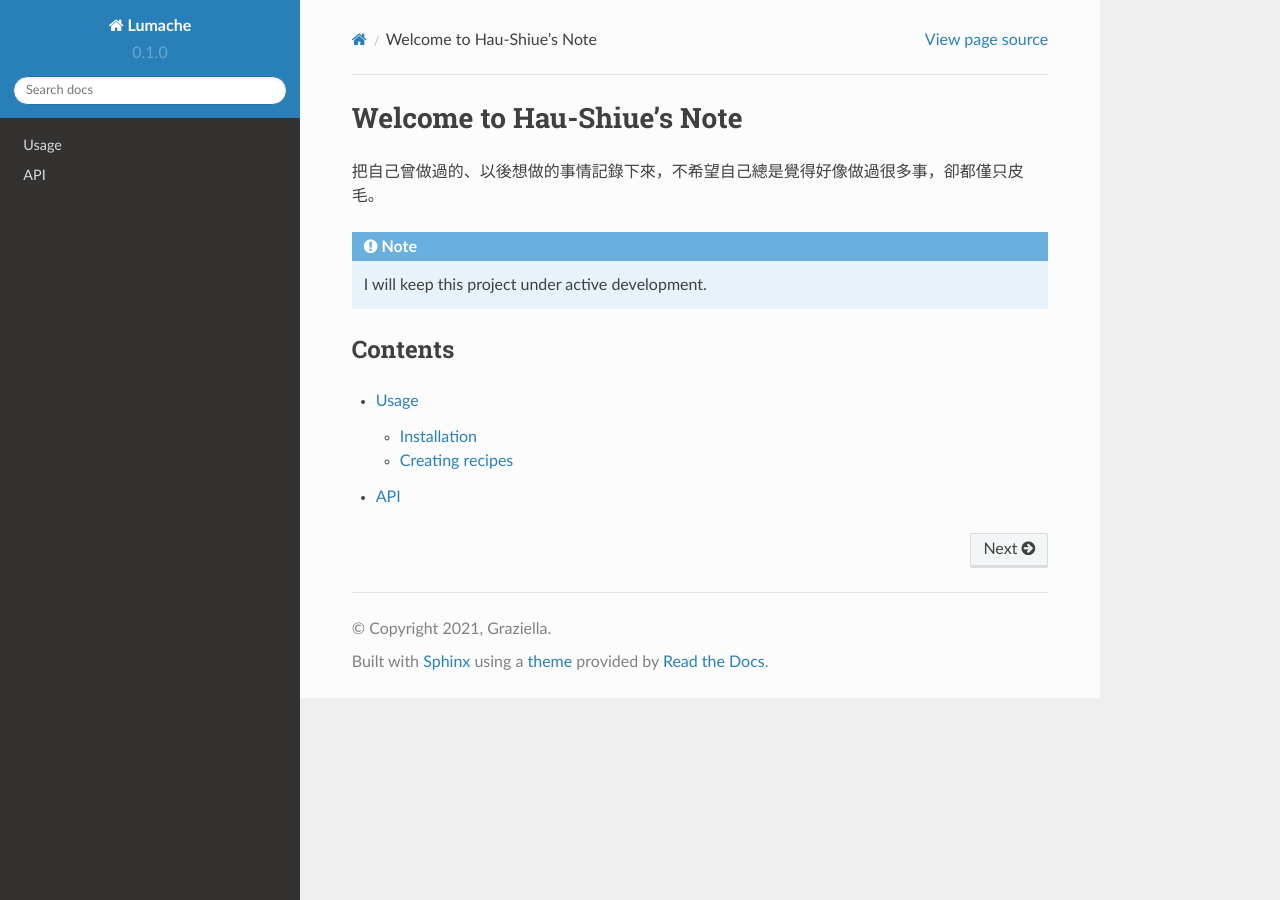
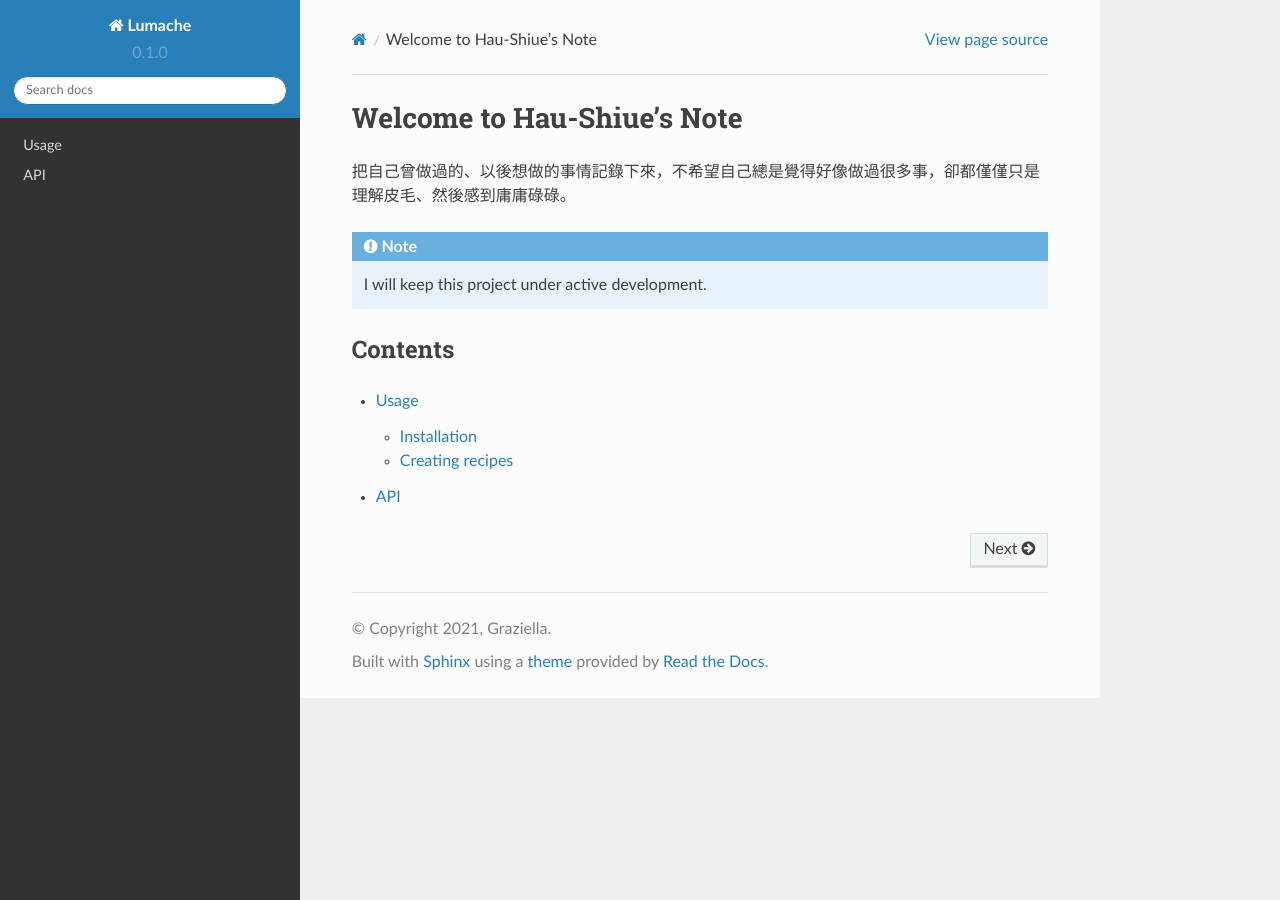
Before and after one commit to fortitude308/HS_read_the_docs, a Sphinx documentation site: the page built from docs/source/index.rst, in a window 1280 px wide. Built offline with Sphinx 7.4.7 and the Read the Docs theme 2.0.0, drawn with Linux system fonts in a browser that asks for light colours.

Commit message:
Update index.rst

```diff
--- a/docs/source/index.rst
+++ b/docs/source/index.rst
@@ -1,7 +1,7 @@
 Welcome to Hau-Shiue's Note
 ===================================
 
-把自己曾做過的、以後想做的事情記錄下來，不希望自己總是覺得好像做過很多事，卻都僅只皮毛。
+把自己曾做過的、以後想做的事情記錄下來，不希望自己總是覺得好像做過很多事，卻都僅僅只是理解皮毛、然後感到庸庸碌碌。
 
 .. note::
 
```
